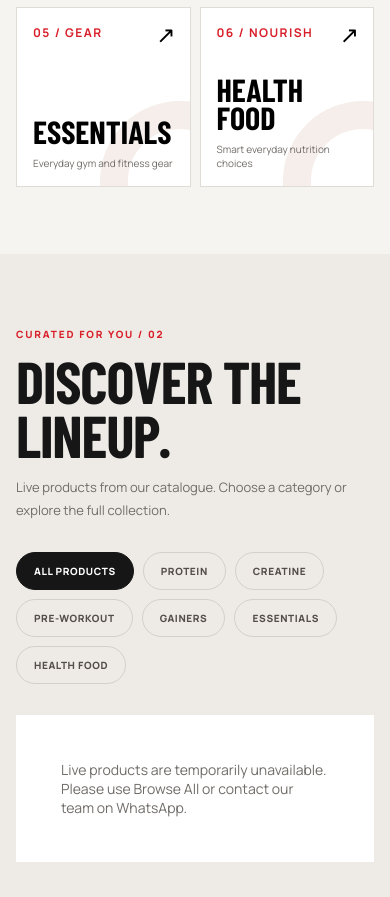
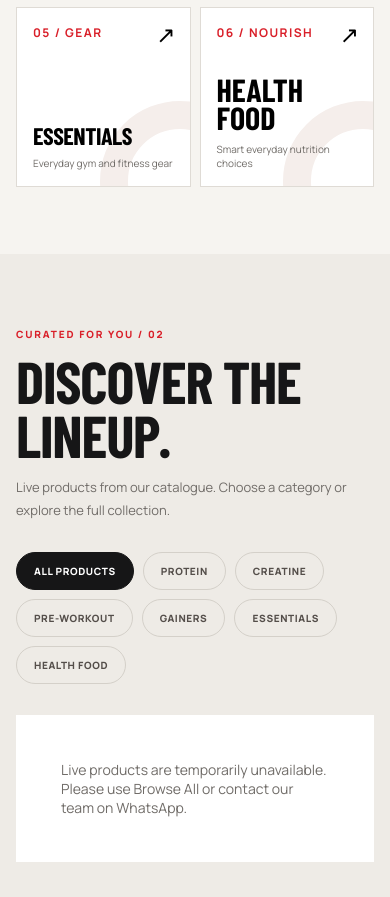
Before and after one commit to PratikkPadwal/mlnutrition, a website: page redesign.html in a window 390 px wide. Shown: the part 1979-2876 px from the top of the page. Drawn offline with nearby package versions, Linux system fonts and the light colour scheme; no server answers; a web font is replaced by a local one.

Commit message:
Ensure Essentials category title fits small screens

```diff
--- a/redesign.html
+++ b/redesign.html
@@ -128,7 +128,7 @@
           <button class="goal-card" type="button" data-goal="creatine" aria-pressed="false"><span class="goal-num">02 / BUILD</span><span class="goal-arrow" aria-hidden="true">↗</span><strong class="goal-name">CREATINE</strong><span class="goal-detail">The training staple</span></button>
           <button class="goal-card" type="button" data-goal="preworkout" aria-pressed="false"><span class="goal-num">03 / TRAIN</span><span class="goal-arrow" aria-hidden="true">↗</span><strong class="goal-name">PRE-<br>WORKOUT</strong><span class="goal-detail">For your training days</span></button>
           <button class="goal-card" type="button" data-goal="gainer" aria-pressed="false"><span class="goal-num">04 / GROW</span><span class="goal-arrow" aria-hidden="true">↗</span><strong class="goal-name">MASS<br>GAINERS</strong><span class="goal-detail">Extra calories, simplified</span></button>
-          <button class="goal-card" type="button" data-goal="essentials" aria-pressed="false"><span class="goal-num">05 / GEAR</span><span class="goal-arrow" aria-hidden="true">↗</span><strong class="goal-name">ESSENTIALS</strong><span class="goal-detail">Everyday gym and fitness gear</span></button>
+          <button class="goal-card" type="button" data-goal="essentials" aria-pressed="false"><span class="goal-num">05 / GEAR</span><span class="goal-arrow" aria-hidden="true">↗</span><strong class="goal-name goal-name-long">ESSENTIALS</strong><span class="goal-detail">Everyday gym and fitness gear</span></button>
           <button class="goal-card" type="button" data-goal="healthfood" aria-pressed="false"><span class="goal-num">06 / NOURISH</span><span class="goal-arrow" aria-hidden="true">↗</span><strong class="goal-name">HEALTH<br>FOOD</strong><span class="goal-detail">Smart everyday nutrition choices</span></button>
         </div>
       </div>
```
